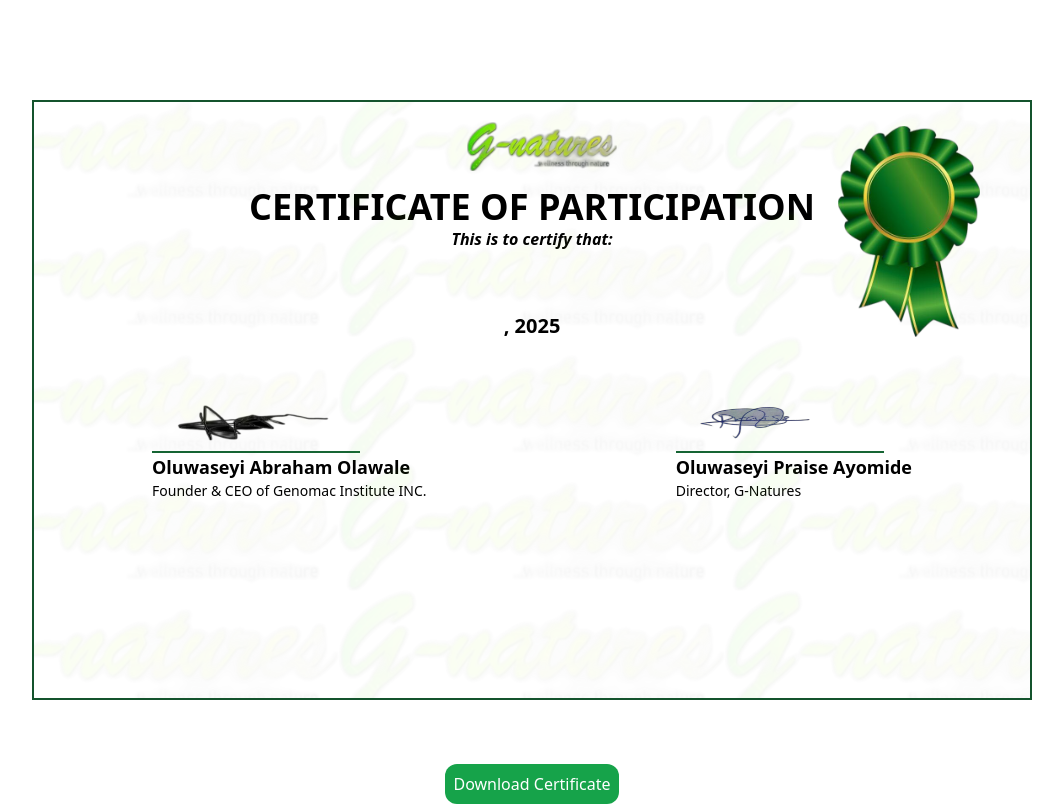
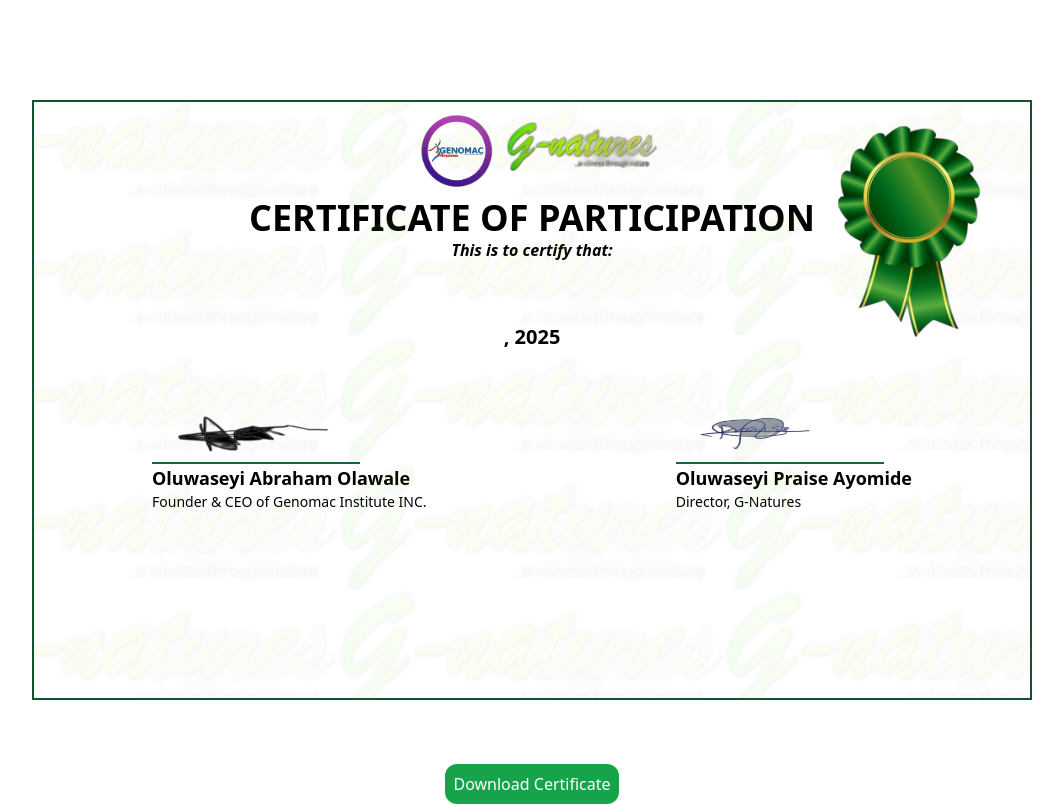
Before and after one commit to IDGoodness/Certificate_Web_React, a React (Vite) app: page /gnaturescert in a window 1280 px wide. Shown: the whole page, without its empty margins (68-1131 px from the left). Built offline with nearby package versions, Linux system fonts and the light colour scheme.

Commit message:
A little fix, added another logo.

```diff
--- a/src/pages/GnaturesCert.jsx
+++ b/src/pages/GnaturesCert.jsx
@@ -1,5 +1,6 @@
 import { useEffect, useState, useCallback, useRef } from 'react';
 import logo from '../assets/gnatureslogo1.png';
+import glogo from "../assets/genomac.png"
 import sign1 from '../assets/sign1.png';
 import sign2 from '../assets/signNatures.png';
 import award from '../assets/award1.png';
@@ -63,9 +64,14 @@
              <div className="absolute inset-0 bg-center opacity-5"
               style={{ backgroundImage: `url(${logo})` }}></div>
             <div className='flex flex-col p-5 mx-auto w-[800px] ' >
-              <p className='p-5 pl-10 mx-auto -mt-5 ' >
-                <img src={logo} alt="logo" className='w-[150px] ' />
-              </p>
+              <div className='flex justify-center -mt-5' >
+                <p className='' >
+                  <img src={glogo} alt="logo" className='w-[100px] ' />
+                </p>
+                <p className='mt-5 ' >
+                  <img src={logo} alt="logo" className='w-[150px] ' />
+                </p>
+              </div>
               <p className='text-4xl font-semibold uppercase mx-auto -mt-1 ' >
                 Certificate of Participation
               </p>
```
